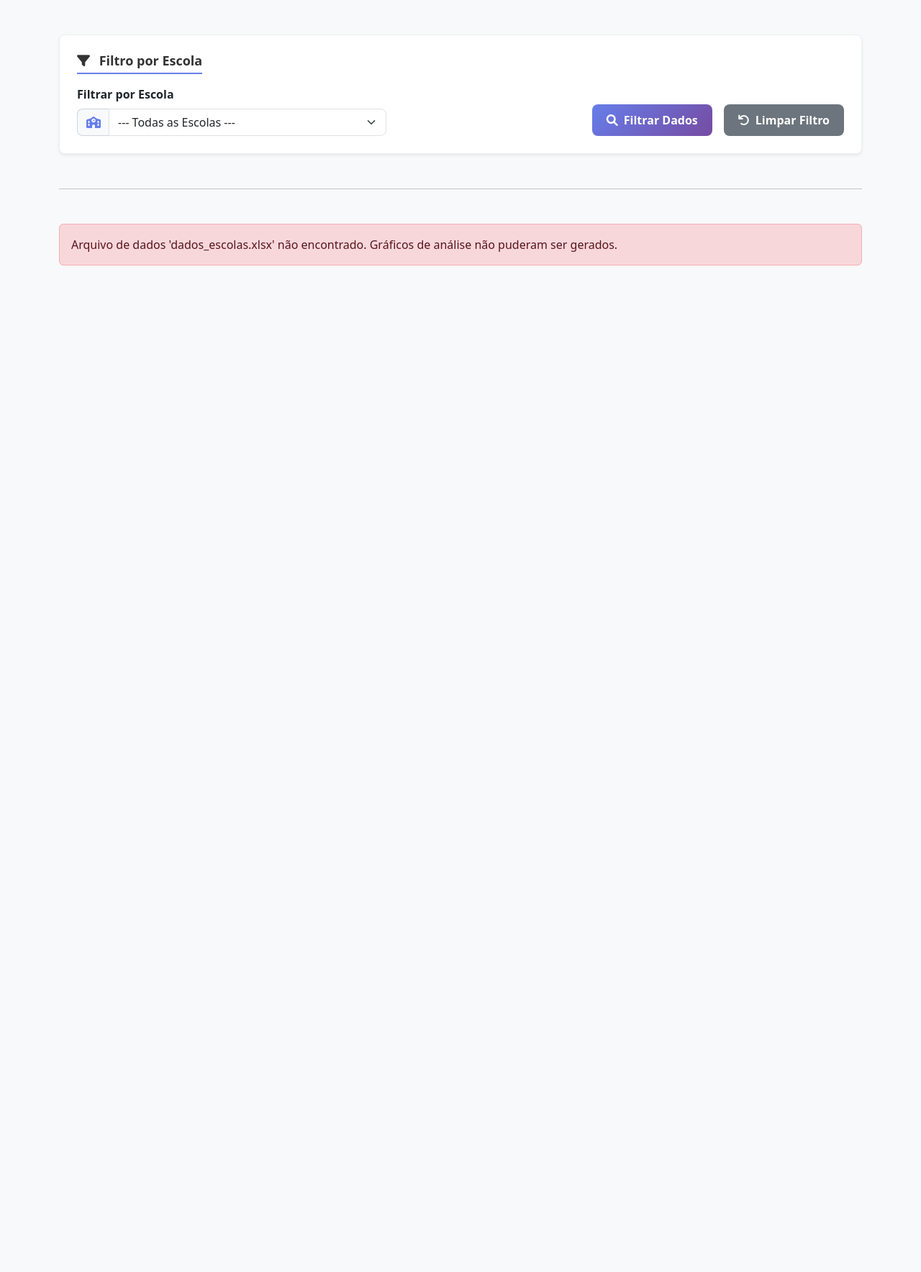
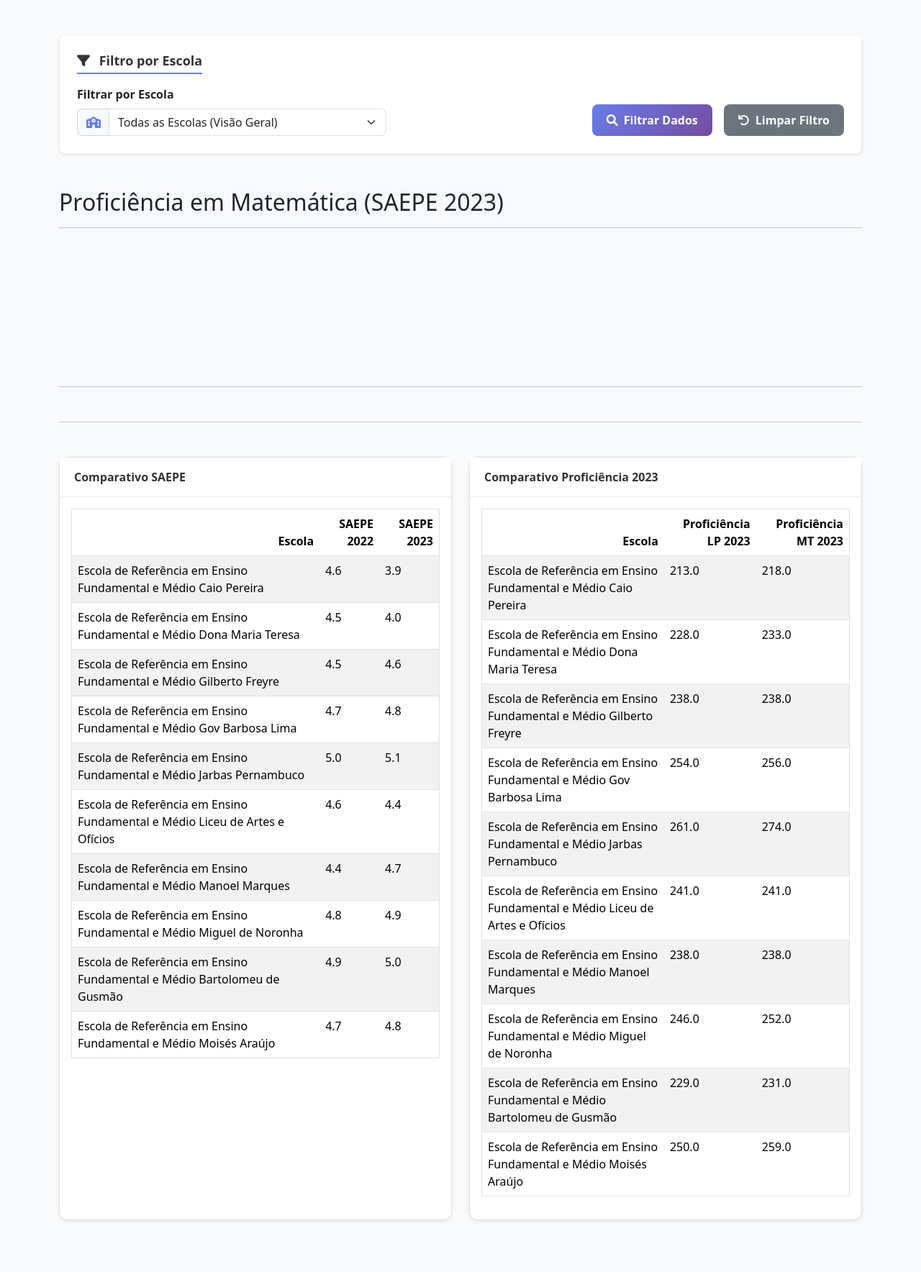
Before and after one commit to GusISilva/Projeto-SAEPE, a Django app: page /dashboard-analise/ in a window 1280 px wide. Shown: the part 176-1944 px from the top of the page at 72% size. Before the commit the page ends 545 px from the top, so only its background shows below. Run offline with Django 5.2, Linux system fonts and the light colour scheme; a user stored in the database is signed in; data comes from the database, SQL or seed files in the repository; both versions use the stored data as it was after the commit; a map, chart or similar area stays blank.

Commit message:
Cria dashboard de análise com importação de dados e gráficos e a barra dinamica de acordo com os dados

```diff
--- a/core/forms.py
+++ b/core/forms.py
@@ -1,17 +1,16 @@
 # core/forms.py
 
 from django import forms
-# Importa o modelo de Visita (assumindo que ele está em models.py) e o modelo Escola
-from .models import Visita, Escola
+# IMPORTANTE: Importamos os DOIS modelos de escola
+from .models import Visita, Escola, DadosFicticiosEscola
 
 # ----------------------------------------------------
-# 1. VISITA FORM (Seu formulário de registro original)
+# 1. VISITA FORM (DEIXAMOS INTACTO, pois ele usa o model 'Escola' antigo)
 # ----------------------------------------------------
 class VisitaForm(forms.ModelForm):
     class Meta:
         model = Visita
         fields = ['escola', 'recebido_por', 'data_visita', 'hora_visita', 'objetivo', 'observacoes']
-        # ... (restante do seu código VisitaForm) ...
         widgets = {
             'escola': forms.Select(attrs={
                 'class': 'form-control',
@@ -51,13 +50,27 @@ class VisitaForm(forms.ModelForm):
         }
 
 # ----------------------------------------------------
-# 2. ESCOLA SELECT FORM (O NOVO formulário de filtro)
+# 2. ESCOLA SELECT FORM (CORRIGIDO para usar os dados da planilha)
 # ----------------------------------------------------
 class EscolaSelectForm(forms.Form):
-    escola = forms.ModelChoiceField(
-        queryset=Escola.objects.all().order_by('nome'),
-        empty_label="--- Todas as Escolas ---",
+
+    # 1. Busca os nomes das escolas no NOVO banco de dados (DadosFicticiosEscola)
+    lista_de_escolas = list(
+        DadosFicticiosEscola.objects.values_list('escola', 'escola') # (valor, texto_exibido)
+                                   .distinct()                 # Garante que cada escola apareça só 1 vez
+                                   .order_by('escola')         # Ordem alfabética
+    )
+
+    # 2. Adiciona a opção "Todas as Escolas" no começo
+    ESCOLAS_CHOICES = [
+        ('', 'Todas as Escolas (Visão Geral)') # O valor '' significa "nenhum filtro"
+    ] + lista_de_escolas
+
+    # 3. Cria o campo do formulário
+    escola = forms.ChoiceField(
+        choices=ESCOLAS_CHOICES, # Usa nossa lista dinâmica
+        required=False,
         label="Filtrar por Escola",
-        required=False,
+        # Isso adiciona a classe CSS do Bootstrap para ficar bonito
         widget=forms.Select(attrs={'class': 'form-select'})
     )
--- a/core/templates/analise_dashboard.html
+++ b/core/templates/analise_dashboard.html
@@ -20,7 +20,6 @@
         <h3 class="card-filter-title mb-3"><i class="fas fa-filter me-2"></i> Filtro por Escola</h3>
         <form method="GET" class="filter-form">
             <div class="row align-items-end">
-
                 <div class="col-md-6 col-lg-5 mb-3 mb-md-0">
                     <label class="form-label fw-semibold" for="{{ form.escola.id_for_label }}">{{ form.escola.label }}</label>
                     <div class="input-group">
@@ -28,7 +27,6 @@
                         {{ form.escola }}
                     </div>
                 </div>
-
                 <div class="col-md-6 col-lg-7 d-flex justify-content-end gap-3">
                     <button type="submit" class="btn btn-primary-custom">
                         <i class="fas fa-search me-2"></i> Filtrar Dados
@@ -41,32 +39,111 @@
         </form>
     </div>
 
+    <h2>Proficiência em Matemática (SAEPE 2023)</h2>
+    <hr>
+    <div style="width: 90%; max-width: 1000px; margin: auto;">
+        <canvas id="meuGraficoBarras"></canvas> </div>
+
+
+<script src="https://cdn.jsdelivr.net/npm/chart.js"></script>
+
+
+<script>
+    // Pega os dados JSON que o Python (views.py) enviou
+    const dadosJson = '{{ dados_grafico_json|safe }}';
+
+</script>
+
+<hr class="mt-5 mb-5"/>
+
+
+
+
+    <script>
+        // Pega os dados JSON que o Python (views.py) enviou
+        const dadosJson = '{{ dados_grafico_json|safe }}';
+
+        // Verifica se os dados existem
+        if (dadosJson && dadosJson !== '[]') {
+
+            const dadosDoBackend = JSON.parse(dadosJson);
+
+            if (dadosDoBackend.length > 0) {
+
+                // Prepara os dados para o Chart.js
+                const labels = dadosDoBackend.map(item => item.escola);
+                const data = dadosDoBackend.map(item => item.proficiencia_mt_2023); // <-- nome do models.py
+
+                // Configuração do Gráfico de barras
+                const config = {
+                    type: 'bar', // Tipo de gráfico
+                    data: {
+                        labels: labels,
+                        datasets: [{
+                            label: 'Proficiência em Matemática 2023',
+                            data: data,
+                            backgroundColor: 'rgba(54, 162, 235, 0.6)',
+                            borderColor: 'rgba(54, 162, 235, 1)',
+                            borderWidth: 1
+                        }]
+                    },
+                    options: {
+                        responsive: true,
+                        // Isso faz o gráfico ficar deitadinho
+                        indexAxis: 'y',
+                        plugins: {
+                            legend: { display: false },
+                            title: {
+                                display: true,
+                                text: 'Proficiência de MT por Escola'
+                            }
+                        },
+                        scales: {
+                            x: {
+                                title: { display: true, text: 'Proficiência Média' }
+                            }
+                        }
+                    }
+                };
+
+                // Cria o gráfico
+                const ctx = document.getElementById('meuGraficoBarras').getContext('2d');
+                new Chart(ctx, config);
+            }
+        }
+    </script>
+
     <hr class="mt-5 mb-5"/>
 
     {% if erro %}
     <div class="alert alert-danger">{{ erro }}</div>
     {% else %}
     <div class="row">
+
         <div class="col-md-6 mb-4">
             <div class="card shadow-sm h-100">
                 <div class="card-header bg-white fw-bold">
                     {% if titulo_sufixo != " - Visão Geral" %}
                         Registros da Escola
                     {% else %}
-                        Registros por Escola
+                        Comparativo SAEPE
                     {% endif %}
                 </div>
                 <div class="card-body">{{ analise_escola|safe }}</div>
             </div>
         </div>
+
         <div class="col-md-6 mb-4">
             <div class="card shadow-sm h-100">
-                <div class="card-header bg-white fw-bold">Outro Gráfico/Tabela</div>
+                <div class="card-header bg-white fw-bold">
+                    Comparativo Proficiência 2023
+                </div>
                 <div class="card-body">
-                    <p class="text-muted">Espaço para outros dados de análise.</p>
+                    {{ media_ideb|safe }}
                 </div>
             </div>
         </div>
+
     </div>
     {% endif %}
 
--- a/core/templates/base.html
+++ b/core/templates/base.html
@@ -2,6 +2,8 @@
 <!DOCTYPE html>
 <html lang="pt-br">
   <head>
+    <script src="https://cdn.jsdelivr.net/npm/chart.js"></script>
+    <title>Dashboard de Análise</title>
     <meta charset="utf-8" />
     <meta name="viewport" content="width=device-width, initial-scale=1" />
     <title>Análise Escolar</title>
--- a/core/views.py
+++ b/core/views.py
@@ -1,6 +1,7 @@
 # core/views.py
 
 import pandas as pd
+import json
 from django.shortcuts import render, redirect
 from django.contrib.auth import authenticate, login, logout
 from django.contrib.auth.forms import AuthenticationForm, UserCreationForm
@@ -14,8 +15,7 @@ from django.contrib.auth.forms import AuthenticationForm, UserCreationForm
 from django.contrib.auth.decorators import login_required
 from django.contrib.auth.models import User
 from django.contrib import messages
-from .models import Escola, Ocorrencia, Relatorio, Visita
-# V2: Importe os dois formulários necessários
+from .models import Escola, Ocorrencia, Relatorio, Visita, DadosFicticiosEscola# V2: Importe os dois formulários necessários
 from .forms import VisitaForm, EscolaSelectForm
 
 
@@ -70,22 +70,6 @@ def main_dashboard_view(request):
     return render(request, 'main_dashboard.html')
 
 @login_required(login_url='login')
-def analise_dashboard_view(request):
-    context = {}
-    try:
-        df = pd.read_excel('dados_escolas.xlsx')
-        analise_escola = df['Escola'].value_counts().to_frame().to_html(classes='table table-striped')
-        media_ideb = df.groupby('Escola')['IDEB'].mean().to_frame().to_html(classes='table table-striped')
-        context = {
-            'analise_escola': analise_escola,
-            'media_ideb': media_ideb,
-        }
-    except Exception as e:
-        context['erro'] = f"Ocorreu um erro: {e}"
-
-    return render(request, 'analise_dashboard.html', context)
-
-@login_required(login_url='login')
 def relatorios_view(request):
     if request.method == 'POST':
         escola_id = request.POST.get('escola')
@@ -108,7 +92,6 @@ def relatorios_view(request):
         }
         return render(request, 'relatorios.html', context)
 
-# NOVA VIEW: Gerenciar Visitas
 @login_required(login_url='login')
 def visitas_view(request):
     if request.method == 'POST':
@@ -150,7 +133,7 @@ def visitas_view(request):
 
     return render(request, 'visitas.html', context)
 
-# VIEW RENOMEADA: O antigo dashboard agora é o dashboard de análise
+
 @login_required(login_url='login')
 def analise_dashboard_view(request):
 
@@ -159,61 +142,57 @@ def analise_dashboard_view(request):
     titulo_sufixo = " - Visão Geral"
 
     if form.is_valid():
-        escola_obj = form.cleaned_data.get('escola')
-        if escola_obj:
-            escola_nome_filtro = escola_obj.nome
-            titulo_sufixo = f" - {escola_obj.nome}"
+        escola_nome_filtro = form.cleaned_data.get('escola')
 
-    # Valores padrões para evitar erro de variável não definida
-    analise_escola = "Dados de registros não disponíveis."
-    media_ideb = "Dados de IDEB não disponíveis."
+        if escola_nome_filtro:
+            titulo_sufixo = f" - {escola_nome_filtro}"
+        else:
+            escola_nome_filtro = None
+            titulo_sufixo = " - Visão Geral"
+
     erro = None
 
-    # ----------------------------------------------------
-    # BLOCO TRY/EXCEPT PARA LIDAR COM O ARQUIVO FALTANTE
-    # ----------------------------------------------------
     try:
-        # Tenta ler o arquivo (Ajuste o caminho se necessário!)
-        df = pd.read_excel('dados_escolas.xlsx')
+        base_query = DadosFicticiosEscola.objects.all()
 
-        # 1. Aplicar a Filtragem no DataFrame
         if escola_nome_filtro:
-            df_filtrado = df[df['Escola'] == escola_nome_filtro]
-        else:
-            df_filtrado = df
+            base_query = base_query.filter(escola=escola_nome_filtro)
 
-        # 2. Gerar as Análises com o DataFrame Filtrado
+        dados_para_grafico = base_query.values(
+            'escola',
+            'proficiencia_mt_2023'
+        ).order_by('-proficiencia_mt_2023')
 
-        # Lógica de Registros
-        if escola_nome_filtro:
-             # Exibe a contagem total de registros para a escola
-             contagem_registros = pd.Series({'Total de Registros': len(df_filtrado)}).to_frame().to_html(classes='table table-striped')
-        else:
-             # Visão Geral: Contagem por todas as escolas
-             contagem_registros = df_filtrado['Escola'].value_counts().to_frame().to_html(classes='table table-striped')
+        dados_grafico_json = json.dumps(list(dados_para_grafico))
 
-        # Lógica de Média IDEB
-        media_ideb_data = df_filtrado.groupby('Escola')['IDEB'].mean().to_frame().to_html(classes='table table-striped', header=['Média do IDEB'])
+        df_tabela_1 = pd.DataFrame(list(
+            base_query.values('escola', 'saepe_2022', 'saepe_2023')
+        ))
+        df_tabela_1.columns = ['Escola', 'SAEPE 2022', 'SAEPE 2023']
+        tabela_1_html = df_tabela_1.to_html(classes='table table-striped', index=False)
 
-        # Atualiza as variáveis de contexto se o arquivo foi lido com sucesso
-        analise_escola = contagem_registros
-        media_ideb = media_ideb_data
-
-    except FileNotFoundError:
-        # Se o arquivo não existir, exibe uma mensagem de erro na tela
-        erro = "Arquivo de dados 'dados_escolas.xlsx' não encontrado. Gráficos de análise não puderam ser gerados."
+        df_tabela_2 = pd.DataFrame(list(
+            base_query.values('escola', 'proficiencia_lp_2023', 'proficiencia_mt_2023')
+        ))
+        df_tabela_2.columns = ['Escola', 'Proficiência LP 2023', 'Proficiência MT 2023']
+        tabela_2_html = df_tabela_2.to_html(classes='table table-striped', index=False)
 
     except Exception as e:
-        # Lida com outros erros (ex: Pandas não conseguiu processar o XLSX)
-        erro = f"Ocorreu um erro ao processar os dados: {e}"
+        erro = f"Ocorreu um erro ao consultar os dados: {e}"
+        dados_grafico_json = '[]'
+        tabela_1_html = "<p>Não foi possível carregar os dados.</p>"
+        tabela_2_html = "<p>Não foi possível carregar os dados.</p>"
 
-    # Monta o contexto final
+
     context = {
         'form': form,
-        'analise_escola': analise_escola,
-        'media_ideb': media_ideb,
         'titulo_sufixo': titulo_sufixo,
         'erro': erro,
+
+        'dados_grafico_json': dados_grafico_json,
+
+        'analise_escola': tabela_1_html,
+        'media_ideb': tabela_2_html,
     }
 
     return render(request, 'analise_dashboard.html', context)
```
Also changed, not shown: core/management/commands/importar_ficticio.py (added, +53 -0 lines), core/models.py (+14 -0 lines), core/management/__init__.py (added), core/management/commands/__init__.py (added), core/migrations/0003_dadosficticiosescola.py (added), db.sqlite3, requirements.txt (line endings or trailing spaces), 2 other files.
